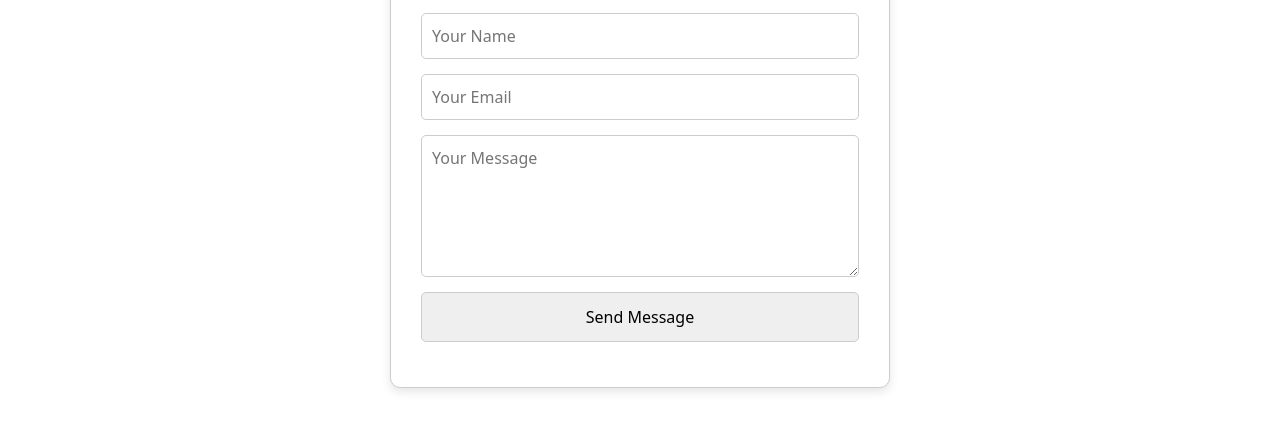
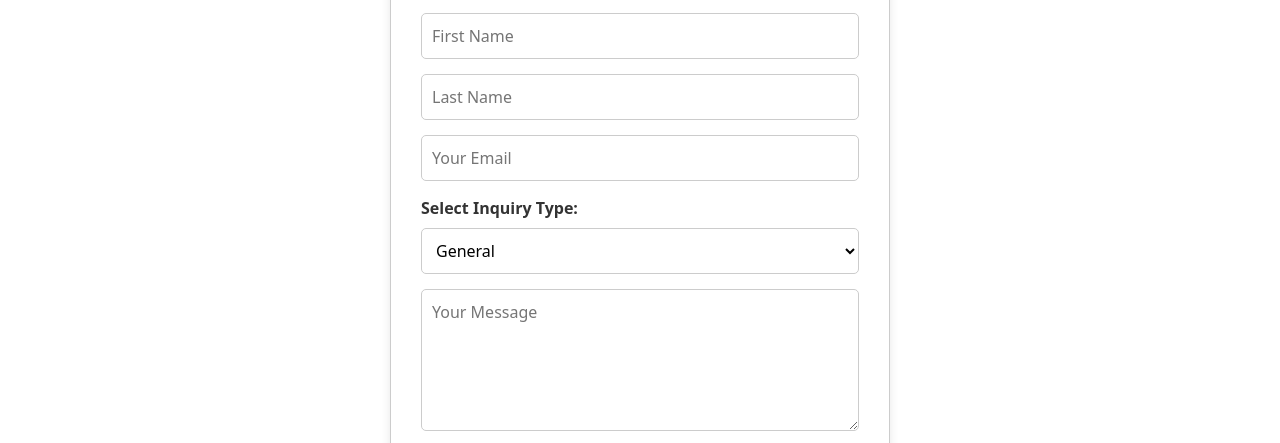
Before and after one commit to 1ovann/WebDev_Project_ILI, a plain HTML site: page pages/contact.html in a window 1280 px wide. Shown: the part 306-749 px from the top of the page. Drawn offline with nearby package versions, Linux system fonts and the light colour scheme.

Commit message:
contact page change

```diff
--- a/css/style.css
+++ b/css/style.css
@@ -258,6 +258,23 @@ blockquote {
     background-color: #036dde;
     transform: scale(1.05);
   }
+  .contact-form label {
+    display: block;
+    margin-bottom: 8px;
+    font-weight: bold;
+    color: #333;
+  }
+
+  .contact-form select {
+    width: 100%;
+    padding: 10px;
+    margin-bottom: 15px;
+    font-size: 16px;
+    border: 1px solid #ccc;
+    border-radius: 5px;
+    background-color: #fff;
+  }
+
 
 /* Footer Styles */
 
--- a/pages/contact.html
+++ b/pages/contact.html
@@ -38,9 +38,17 @@
     <h1>Contact John O'Reilly</h1>
     <p>If you have any questions, comments, or just want to chat about cars, feel free to reach out! Fill out the form below, and John will get back to you as soon as possible.</p>
 
+
     <form action="#" method="post">
-      <input  type="text" name="name" placeholder="Your Name" required>
+      <input  type="text" name="name" placeholder="First Name" required>
+      <input  type="text" name="name" placeholder="Last Name" required>
       <input type="email" name="email" placeholder="Your Email" required>
+      <label for="inquiryType">Select Inquiry Type:</label>
+    <select id="inquiryType" name="inquiryType">
+      <option value="general">General</option>
+      <option value="feedback">Feedback</option>
+      <option value="support">Technical Support</option>
+    </select>
       <textarea name="message" placeholder="Your Message" rows="5" required></textarea>
       <button class="btn-contact" type="submit">Send Message</button>
     </form>
```
